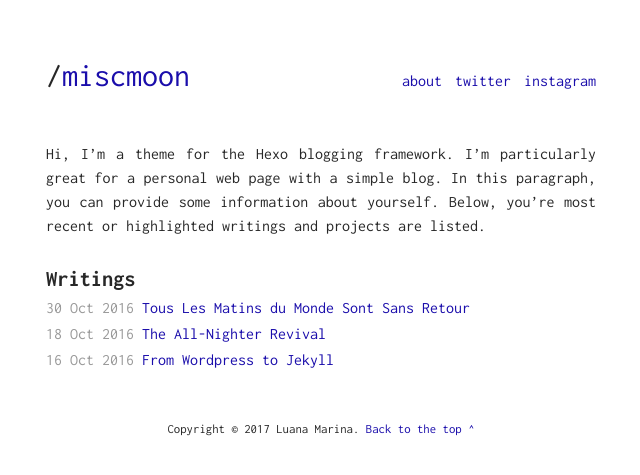
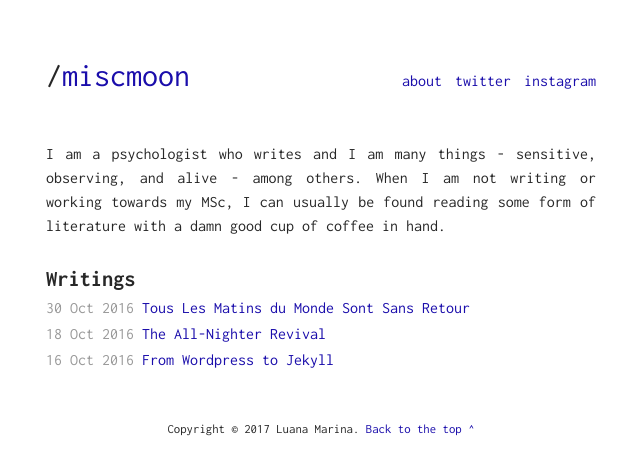
Before and after one commit to miscmoon/miscmoon.github.io, a Jekyll site: the page built from index.html, in a window 1280 px wide. Shown: the top 475 px of the page, without its empty margins (319-959 px from the left). Built offline with Jekyll 4.4.1, drawn with Linux system fonts in a browser that asks for light colours.

Commit message:
Update index.html

```diff
--- a/index.html
+++ b/index.html
@@ -13,7 +13,7 @@ layout: default
     </ul>
 </div>
 <div class="intro">
-    <p align="justify"> Hi, I’m a theme for the Hexo blogging framework. I’m particularly great for a personal web page with a simple blog. In this paragraph, you can provide some information about yourself. Below, you’re most recent or highlighted writings and projects are listed.</p>
+    <p align="justify"> I am a psychologist who writes and I am many things - sensitive, observing, and alive - among others. When I am not writing or working towards my MSc, I can usually be found reading some form of literature with a damn good cup of coffee in hand.</p>
 </div>
 <div class="blog">
     <h1><strong>Writings</strong></h1>
```
